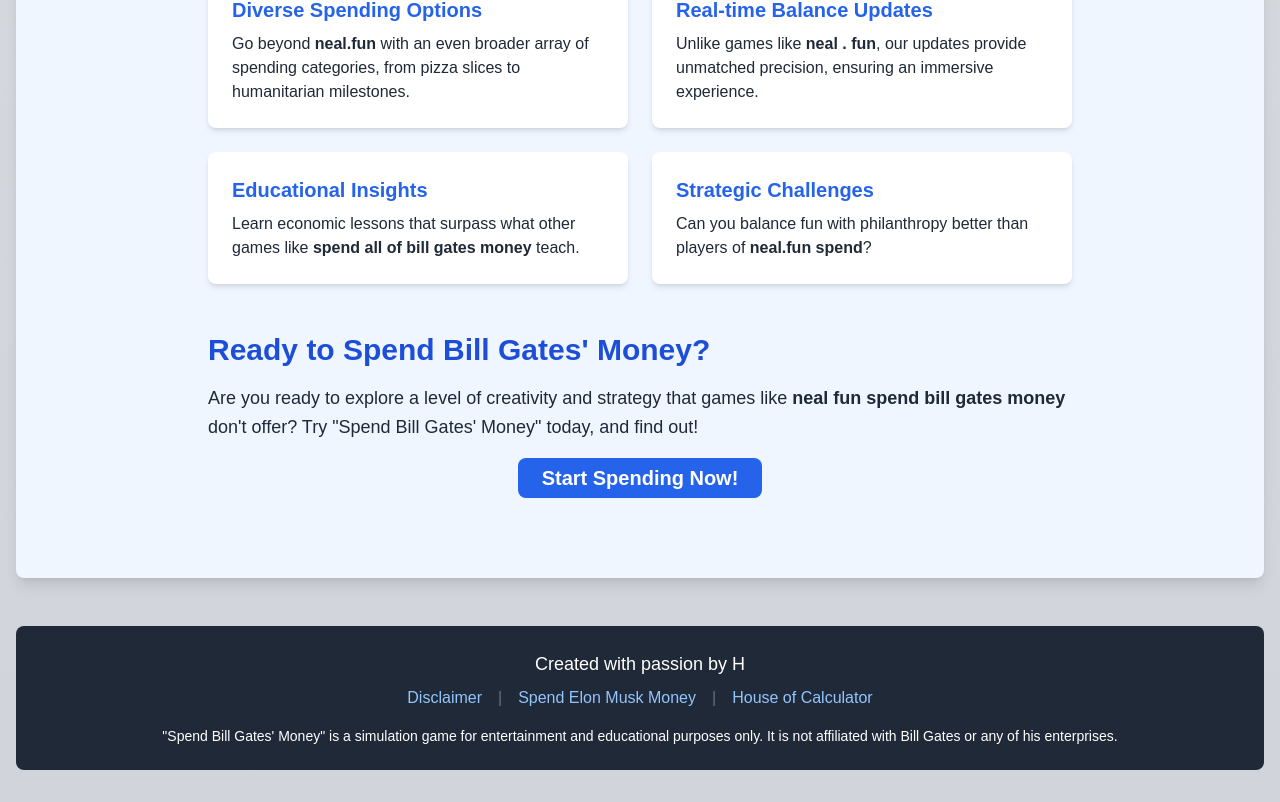
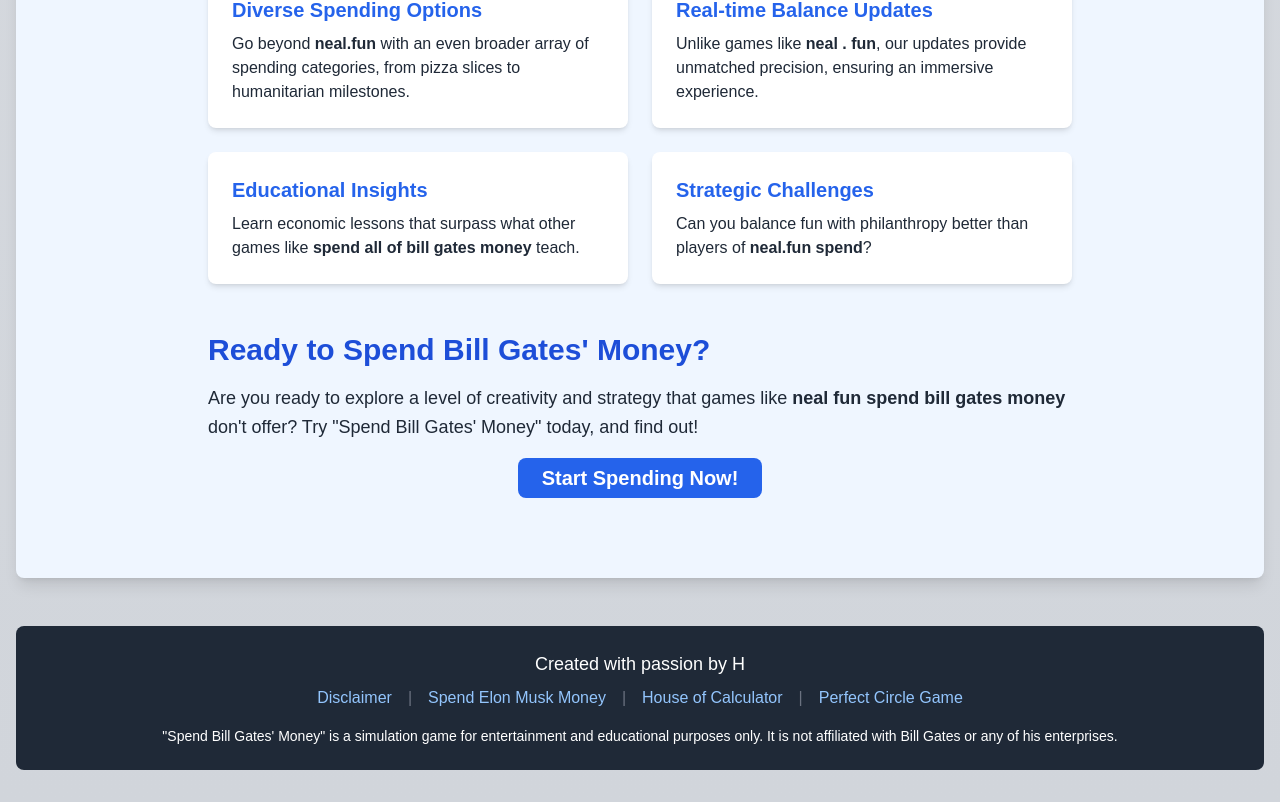
Before and after one commit to hiren1137/spend-bill-gates-money, a Next.js app: page / in a window 1280 px wide. Shown: the part 8888-9690 px from the top of the page. Built offline with nearby package versions, Linux system fonts and the light colour scheme.

Commit message:
added perfect circle in footer

```diff
--- a/src/app/page.tsx
+++ b/src/app/page.tsx
@@ -564,6 +564,15 @@
       >
         House of Calculator
       </Link>
+      <span className="text-gray-500">|</span>
+      <Link
+        href="https://perfectcirclegame.com/"
+        className="text-blue-300 hover:underline"
+        target="_blank"
+        rel="noopener noreferrer"
+      >
+        Perfect Circle Game
+      </Link>
     </nav>
     <p className="mt-4 text-sm">
       "Spend Bill Gates' Money" is a simulation game for entertainment and educational purposes only.
```
